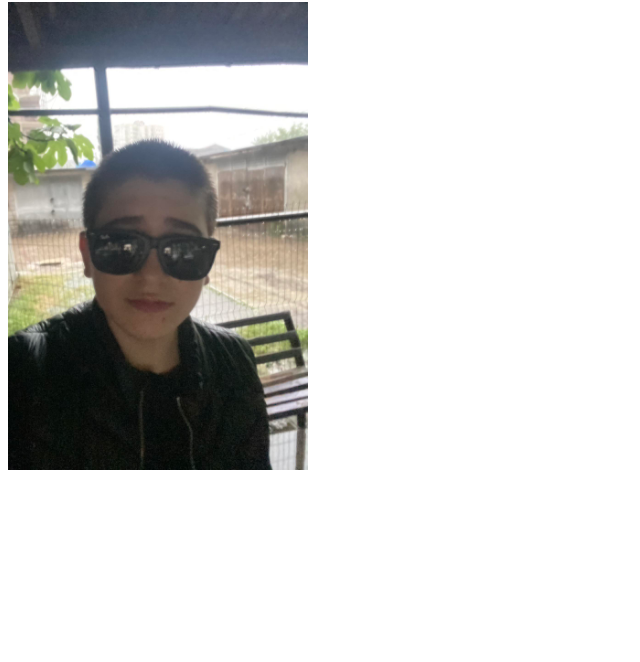
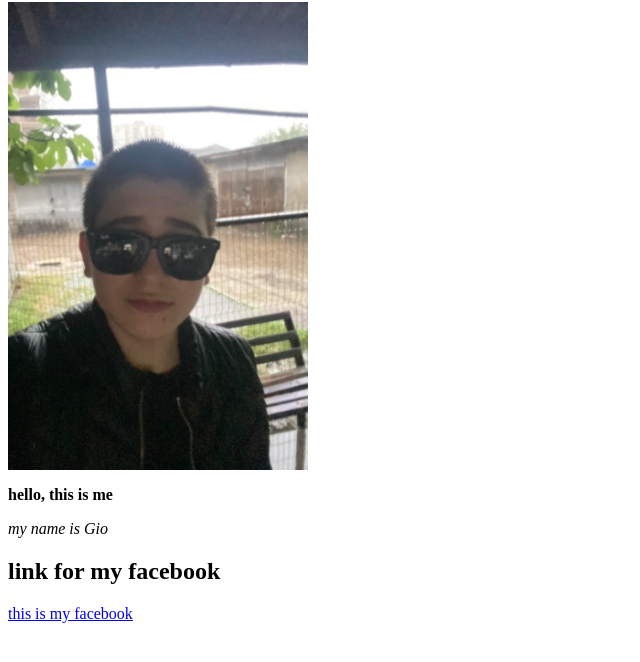
Before and after one commit to Giosirbiladze/GOA-homework, a plain HTML site: page day 06/classwork/index.html in a window 1280 px wide. Shown: the part 104-766 px from the top of the page, without its empty margins (0-640 px from the left). Drawn offline with Linux system fonts and the light colour scheme.

Commit message:
goa-academy

```diff
--- a/day 06/classwork/index.html
+++ b/day 06/classwork/index.html
@@ -3,8 +3,10 @@
 <body>
 <h1>My photo</h1>
 <img src=myphoto.jpg alt:My phoyo width="300">
-
-
+<p><b>hello, this is me</b></p>
+<p><i>my name is Gio</i></p>
+<h2> link for my facebook </h2>
+<a href="https://www.facebook.com/profile.php?id=100007878048716"><u>this is my facebook</u></a>
 
 
 
```
Also changed, not shown: day 06/classwork/index1.html (deleted, +0 -1 lines).
